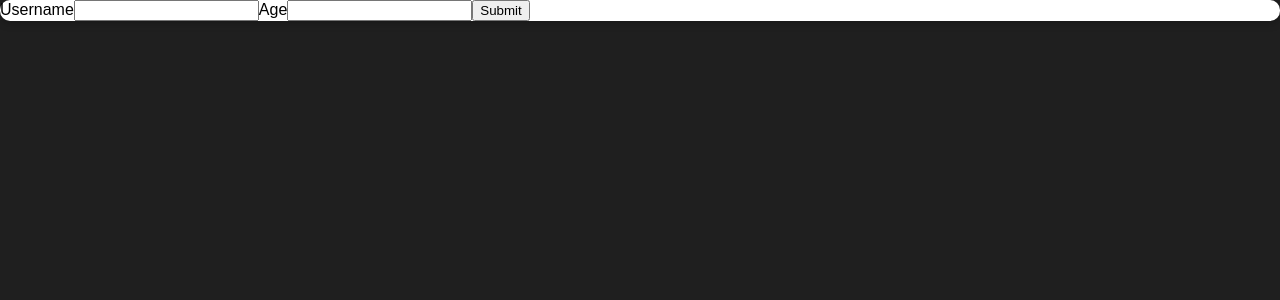
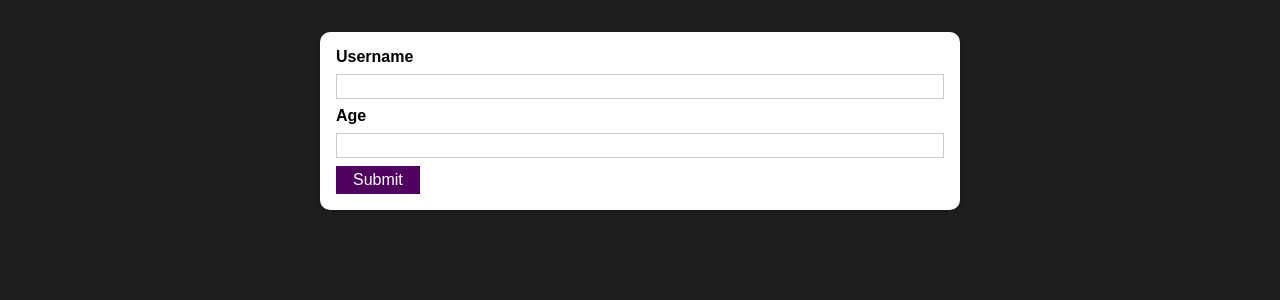
Before and after one commit to Tushar-Maity/react-form-validation, a React (Create React App) app: page / in a window 1280 px wide. Shown: the top 300 px of the page. Built offline with nearby package versions, Linux system fonts and the light colour scheme.

Commit message:
card component ui added (bug fixed)

```diff
--- /dev/null
+++ b/src/components/UI/Button.css
@@ -0,0 +1,18 @@
+.button {
+    font: inherit;
+    border: 1px solid #4f005f;
+    background: #4f005f;
+    color: white;
+    padding: 0.25rem 1rem;
+    cursor: pointer;
+  }
+
+  .button:hover,
+  .button:active {
+    background: #741188;
+    border-color: #741188;
+  }
+
+  .button:focus {
+    outline: none;
+  }
--- /dev/null
+++ b/src/components/UI/Button.js
@@ -0,0 +1,13 @@
+import React from 'react'
+
+import './Button.css'
+
+const Button = (props) => {
+    return <button
+    className="button"
+    type={props.type || 'submit'}
+    >Submit
+    </button>
+}
+
+export default Button
--- a/src/components/UI/Card.js
+++ b/src/components/UI/Card.js
@@ -2,7 +2,7 @@
 import './Card.css'
 
 const Card = (props) => {
-    return <div className="card {props.className}">{props.children}</div>
+    return <div className='card input'>{props.children}</div>
 }
 
 export default Card
--- a/src/components/Users/AddUser.js
+++ b/src/components/Users/AddUser.js
@@ -1,17 +1,18 @@
 import React from 'react'
 
+import Button from '../UI/Button'
 import Card from '../UI/Card'
 import './AddUser.css'
 
 const AddUser = (props) => {
     return(
-        <Card className="input">
+        <Card>
             <form>
                 <label htmlFor="username">Username</label>
                 <input type="text" id="username"/>
                 <label htmlFor="age">Age</label>
                 <input type="number" id="age"/>
-                <button type="submit">Submit</button>
+                <Button>Submit</Button>
             </form>
         </Card>
     )
```
